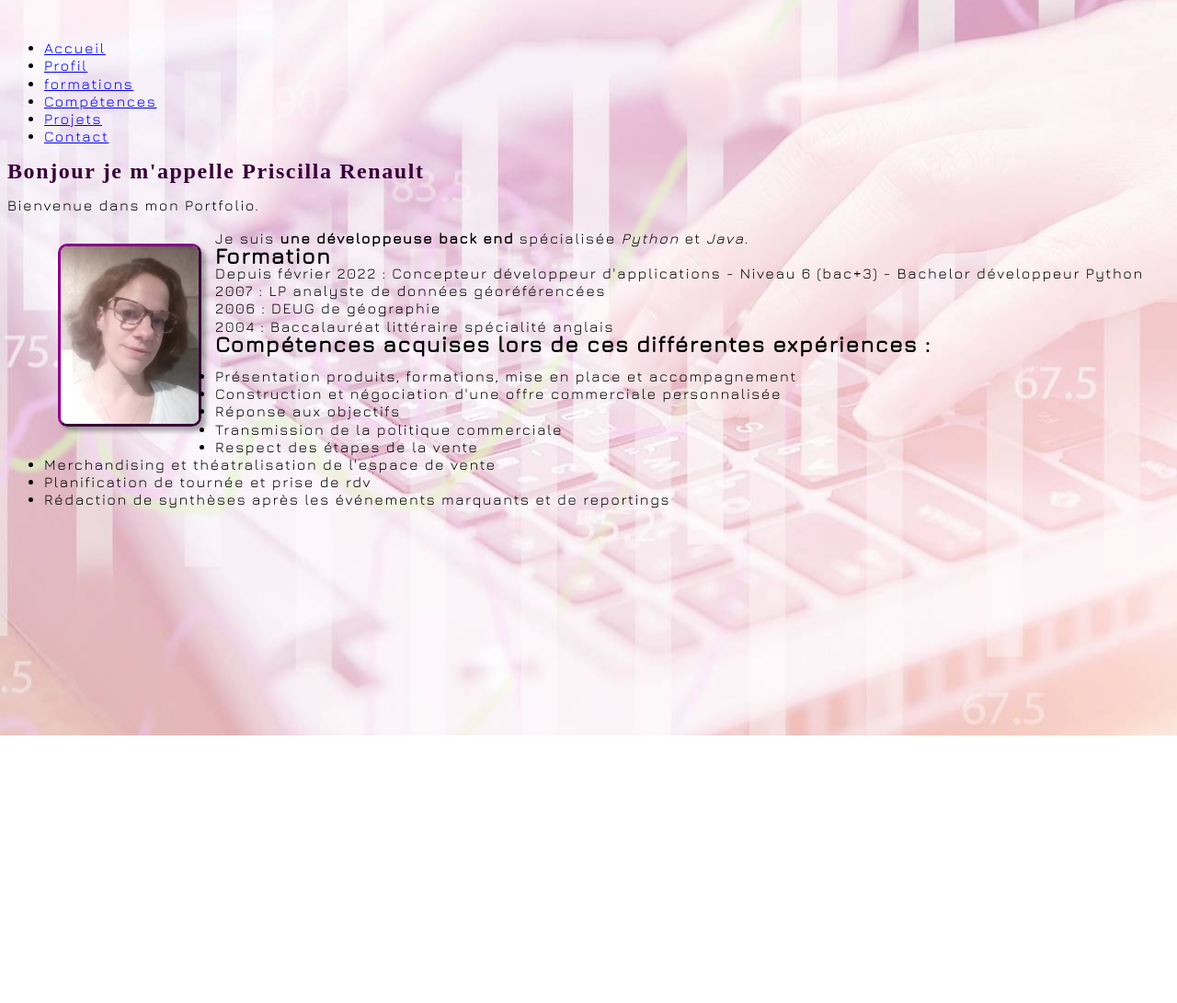
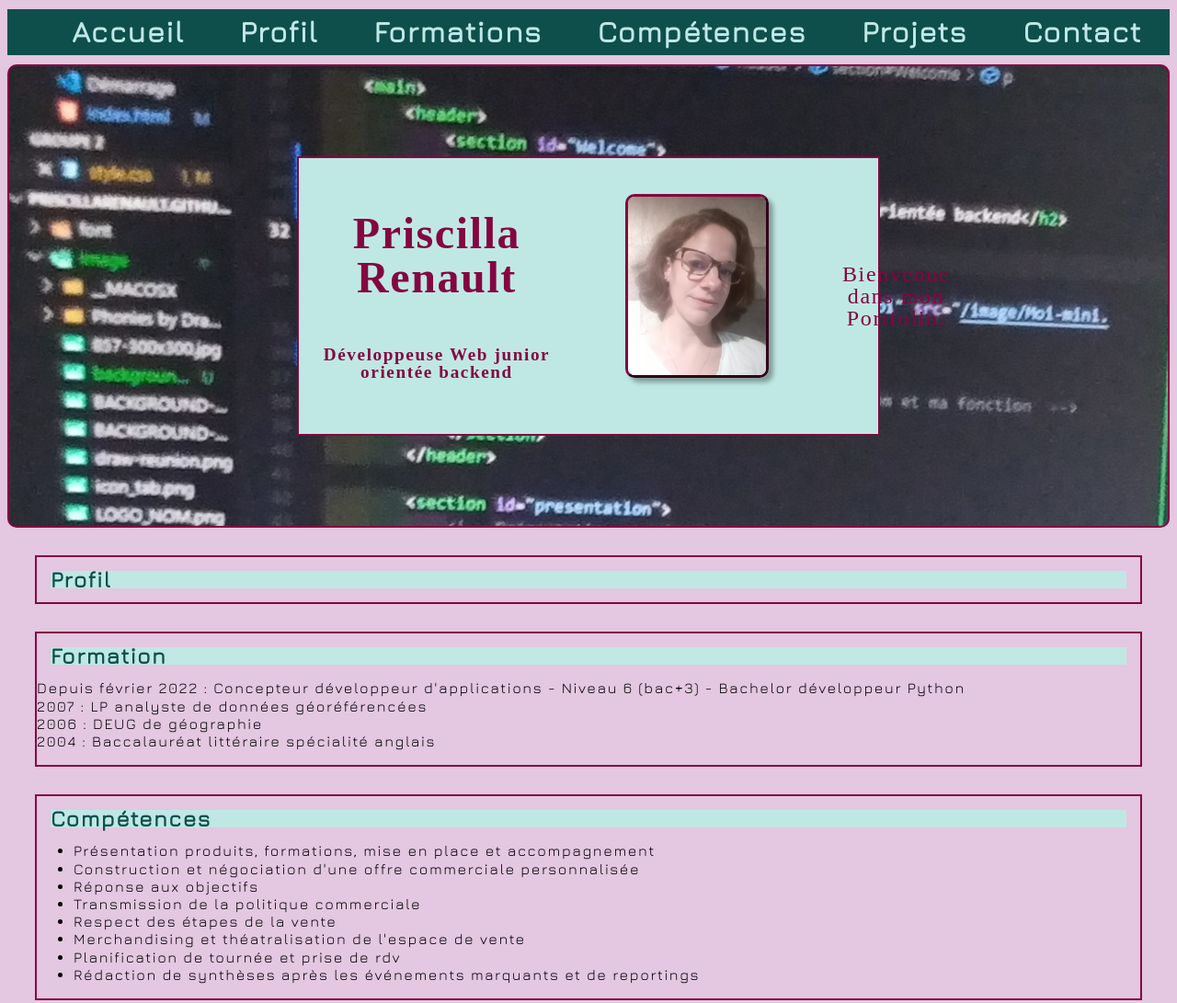
Before and after one commit to PriscillaRenault/PriscillaRenault.github.io, a plain HTML site: page index.html in a window 1280 px wide. Shown: the top 1091 px of the page at 92% size. Before the commit the page ends 800 px from the top, so only its background shows below. Drawn offline with Linux system fonts and the light colour scheme; a web font is replaced by a local one.

Commit message:
mise en page menu header main

```diff
--- a/index.html
+++ b/index.html
@@ -12,13 +12,11 @@
 
     <main>
 
-        <br>
-
     <nav>
         <ul>
             <li ><a href="#Welcome"> Accueil </a> </li>
             <li ><a href="#Presentation"> Profil </a> </li>
-            <li ><a href="#training"> formations </a> </li>
+            <li ><a href="#training"> Formations </a> </li>
             <li ><a href="#skills"> Compétences </a> </li>
             <li><a href="#projects"> Projets </a></li>
             <li><a href="#contact"> Contact </a></li>
@@ -27,33 +25,38 @@
 
     <main>
         <header>
-            <section id="Welcome">
-                <p><h1>Bonjour je m'appelle Priscilla Renault</h1></p>
-                <p>Bienvenue dans mon Portfolio. </p>
+
+            <div class="entete">
+                <div class="name">
+                    <h1>Priscilla Renault</h1>
+                    <h2 class="catch">Développeuse Web junior orientée backend</h2>
+                </div>
                 <figure>
                     <a href ="/image/Moi.jpg"><img id="moi" src="/image/Moi-mini.jpg"></a>
                 </figure>
-                <div class="catch">
-                    Je suis <strong> une développeuse back end </strong> spécialisée <em> Python</em> et <em>Java</em>.
-                </div>
+                <p>Bienvenue dans mon Portfolio. </p>
+
                 <!-- Photo accueil ecran code avec mon nom et ma fonction  -->
+            </div>
 
-            </section>
         </header>
 
         <section id="presentation">
+            <h2>Profil</h2>
             <!-- Présentation et résumé experience professionnelle et pourquoi la reconversion -->
         </section>
 
         <section id="training">
 
-            <section> <h2>Formation </h2>
-            Depuis février 2022 : Concepteur développeur d'applications - Niveau 6 (bac+3) - Bachelor développeur Python <br>
+            <h2>Formation </h2>
+
+            <p>Depuis février 2022 : Concepteur développeur d'applications - Niveau 6 (bac+3) - Bachelor développeur Python <br>
             2007 : LP analyste de données géoréférencées <br>
             2006 : DEUG de géographie <br>
             2004 : Baccalauréat littéraire spécialité anglais
-            </section>
-            <section id = skills> <h2>Compétences acquises lors de ces différentes expériences : </h2>
+            </p>
+        </section>
+            <section id = skills> <h2>Compétences</h2>
 
                 <ul>
                     <li>Présentation produits, formations, mise en place et accompagnement</li>
@@ -67,9 +70,11 @@
                 </ul>
         </section>
         <section id="projects">
+            <h2>Mes projets</h2>
             <!-- encart des différents projets studi et perso -->
         </section>
         <section id="contact">
+            <h2>contact</h2>
             <!-- mail git, cv téléchargeable -->
         </section>
         <div>
--- a/style.css
+++ b/style.css
@@ -4,45 +4,115 @@
     src: url(/font/Jura-Regular.ttf);
 }
 
+palette couleur{
+color: #0E4F4C;
+color:#bfe8e4;
+color: #840641;
+color: #3A2531;
+color: #e4c7e0;
+}
+
+
 body{
-    background: center repeat url(/image/BACKGROUND-1-1.jpg) ;
     font-family: "font_1" , sans-serif ;
     letter-spacing: 0.1rem;
     line-height: 120%;
+    background: #E4C7E0;
 
 }
 
-h1{
-    font-family: 'baumans', serif;
-    color:rgb(55, 0, 55);
-    width: 100%;
-    line-height: 100%;
-    margin: auto;
-}
-h2{
-    margin: 0px;
+
+nav ul{
+    display: flex;
+    justify-content: space-around;
+    background: #0E4F4C;
+    margin: 10px 0;
+    height: 50px;
 }
 
-#welcome,
-#catch{
-    font-family: 'baumans', serif;
-    color: rgb(55, 0, 55);
+nav ul li{
+    display: flex;
+    flex-direction: row-reverse;
+    list-style-type: none;
+
 }
-#welcome{
+nav ul li a{
+    display: flex;
+    color:#bfe8e4;
+    text-decoration: none;
+    font-weight: bold;
+    font-size: 2em;
+    align-items: center;
+}
+
+nav ul li a:hover{
+    color: #E4C7E0;
+    font-style: italic;
+    text-decoration:underline;
+}
+
+header{
+    display: flex;
+    border:2px solid #840641;
+    background-image: url(/image/background_header.jpg);
+    border-radius: 10px;
     font-size: 1.5rem;
     vertical-align: center;
     text-align: center;
+    height: 500px;
 }
-#catch{
-    font-size: 1.2rem;
-    clear: both;
+
+.entete{
+    display: flex;
+    width: 50%;
+    height: 60%;
+    margin: auto;
+    border:2px solid #840641 ;
+    background-color:#bfe8e4;
+}
+
+.name{
+    flex-direction: column;
+    margin: auto;
+}
+
+
+h1,
+.catch,
+.entete p{
+    font-family: 'baumans', serif;
+    color: #840641;
+    line-height: 100%;
+    margin: auto;
+    padding: 25px;
+    width: 250px;
+    height: 150;
 }
 
 img{
     width: 150px;
     margin: 15px;
-    border: outset darkmagenta 3px;
-    float: left;
+    border: outset #840641 3px;
     border-radius: 10px;
     box-shadow: 5px 5px 5px rgba(0, 0, 0, 0.322);
 }
+
+h2{
+    margin: 15px;
+    color: #0E4F4C;
+    background: #bfe8e4;
+}
+#presentation,
+#training,
+#skills,
+#projects,
+#contact{
+    border: #840641 2px solid;
+    margin: 30px;
+}
+
+
+
+.catch{
+    font-size: 1.2rem;
+}
```
Also changed, not shown: image/background_header.jpg (added), image/background_header_2.jpg (added).
